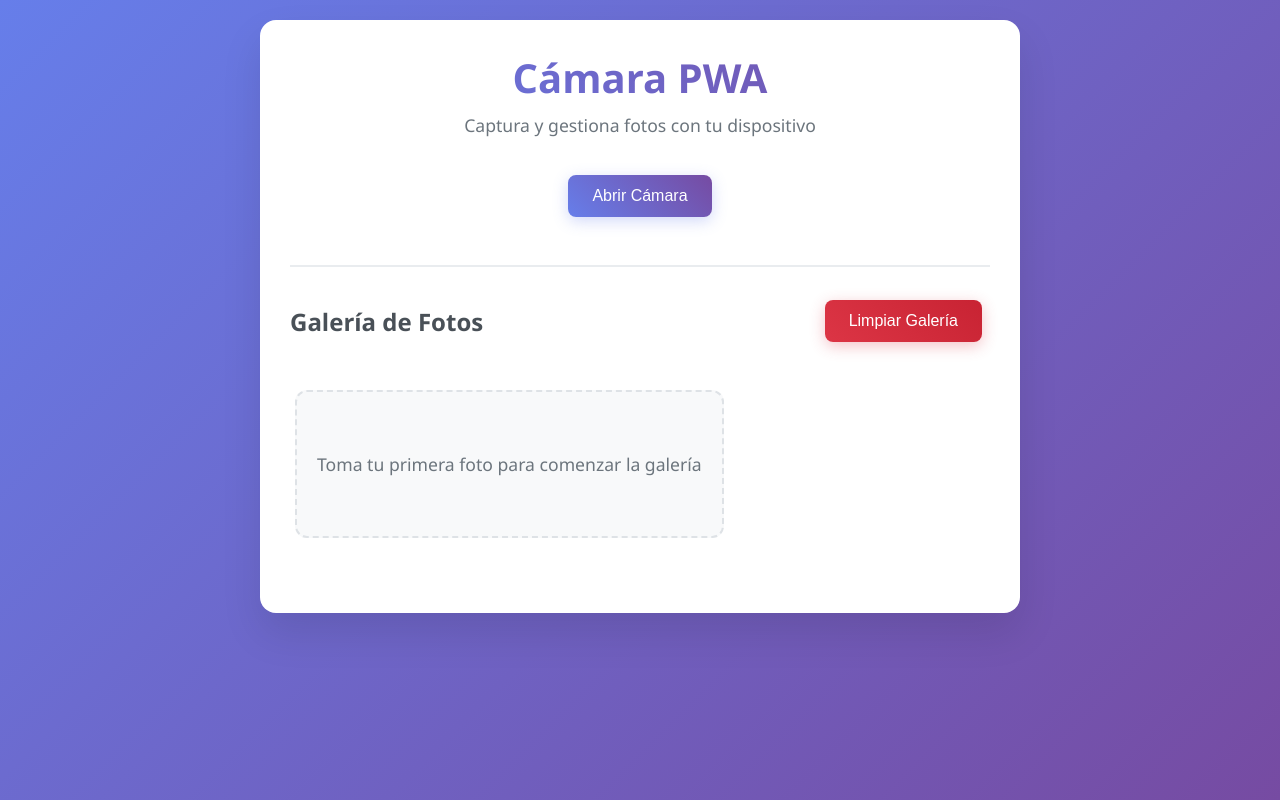
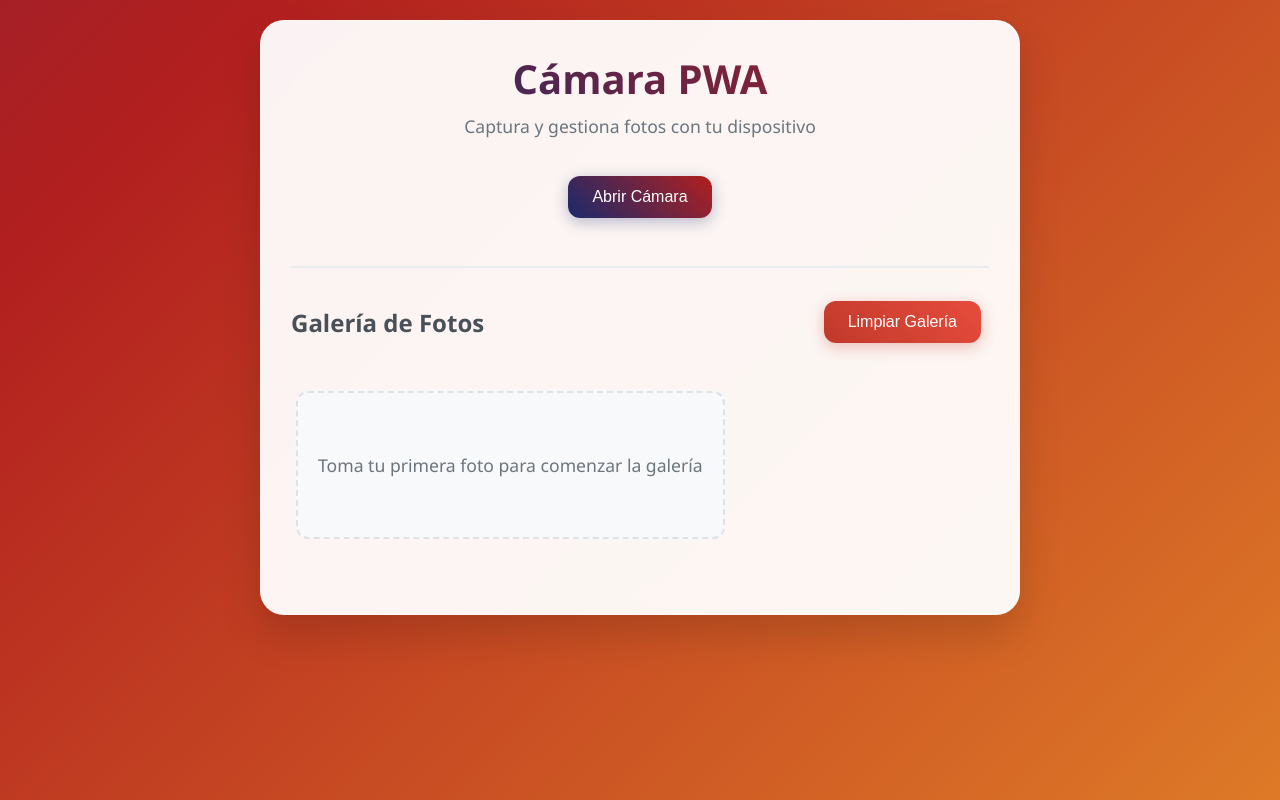
Before and after one commit to BojitaNoir/pwa-camara, a plain HTML site: page index.html in a window 1280 px wide. Drawn offline with Linux system fonts and the light colour scheme.

Commit message:
Hotfix de estilos

```diff
--- a/index.html
+++ b/index.html
@@ -19,36 +19,63 @@
             margin: 0 auto;
             padding: 20px;
             text-align: center;
-            background: linear-gradient(135deg, #667eea 0%, #764ba2 100%);
+            background: linear-gradient(135deg, #1a2a6c, #b21f1f, #fdbb2d);
+            background-size: 300% 300%;
             min-height: 100vh;
             color: #333;
+            animation: gradientBG 20s ease infinite;
+        }
+
+        @keyframes gradientBG {
+            0% { background-position: 0% 50%; }
+            50% { background-position: 100% 50%; }
+            100% { background-position: 0% 50%; }
         }
 
         .container {
-            background: white;
-            border-radius: 16px;
+            background: rgba(255, 255, 255, 0.95);
+            border-radius: 24px;
             padding: 30px;
-            box-shadow: 0 20px 40px rgba(0,0,0,0.1);
-            backdrop-filter: blur(10px);
+            box-shadow: 0 20px 40px rgba(0,0,0,0.15);
+            backdrop-filter: blur(12px);
+            border: 1px solid rgba(255, 255, 255, 0.3);
         }
 
         button {
-            background: linear-gradient(45deg, #667eea, #764ba2);
+            background: linear-gradient(45deg, #1a2a6c, #b21f1f);
             color: white;
             border: none;
             padding: 12px 24px;
             font-size: 16px;
             font-weight: 500;
-            border-radius: 8px;
+            border-radius: 12px;
             cursor: pointer;
             margin: 8px;
             transition: all 0.3s ease;
-            box-shadow: 0 4px 15px rgba(102, 126, 234, 0.3);
+            box-shadow: 0 4px 15px rgba(26, 42, 108, 0.3);
+            position: relative;
+            overflow: hidden;
+        }
+
+        button::after {
+            content: '';
+            position: absolute;
+            top: 0;
+            left: 0;
+            width: 200%;
+            height: 100%;
+            background: linear-gradient(120deg, transparent, rgba(255,255,255,0.3), transparent);
+            transform: translateX(-100%);
+            transition: 0.5s;
         }
 
         button:hover {
             transform: translateY(-2px);
-            box-shadow: 0 8px 25px rgba(102, 126, 234, 0.4);
+            box-shadow: 0 8px 25px rgba(26, 42, 108, 0.4);
+        }
+
+        button:hover::after {
+            transform: translateX(100%);
         }
 
         button:active {
@@ -64,21 +91,21 @@
         }
 
         .btn-secondary {
-            background: linear-gradient(45deg, #6c757d, #495057);
-            box-shadow: 0 4px 15px rgba(108, 117, 125, 0.3);
+            background: linear-gradient(45deg, #2c3e50, #3498db);
+            box-shadow: 0 4px 15px rgba(44, 62, 80, 0.3);
         }
 
         .btn-secondary:hover {
-            box-shadow: 0 8px 25px rgba(108, 117, 125, 0.4);
+            box-shadow: 0 8px 25px rgba(44, 62, 80, 0.4);
         }
 
         .btn-danger {
-            background: linear-gradient(45deg, #dc3545, #c82333);
-            box-shadow: 0 4px 15px rgba(220, 53, 69, 0.3);
+            background: linear-gradient(45deg, #c0392b, #e74c3c);
+            box-shadow: 0 4px 15px rgba(192, 57, 43, 0.3);
         }
 
         .btn-danger:hover {
-            box-shadow: 0 8px 25px rgba(220, 53, 69, 0.4);
+            box-shadow: 0 8px 25px rgba(192, 57, 43, 0.4);
         }
 
         #cameraContainer {
@@ -121,7 +148,7 @@
         .app-title {
             font-size: 2.5rem;
             font-weight: 700;
-            background: linear-gradient(45deg, #667eea, #764ba2);
+            background: linear-gradient(45deg, #1a2a6c, #b21f1f);
             -webkit-background-clip: text;
             -webkit-text-fill-color: transparent;
             background-clip: text;
@@ -190,12 +217,12 @@
         }
 
         .photos-grid::-webkit-scrollbar-thumb {
-            background: linear-gradient(45deg, #667eea, #764ba2);
+            background: linear-gradient(45deg, #1a2a6c, #b21f1f);
             border-radius: 10px;
         }
 
         .photos-grid::-webkit-scrollbar-thumb:hover {
-            background: linear-gradient(45deg, #5a6fd8, #6a4190);
+            background: linear-gradient(45deg, #152354, #8b1919);
         }
 
         .photo-item {
```
Also changed, not shown: manifest.json.
